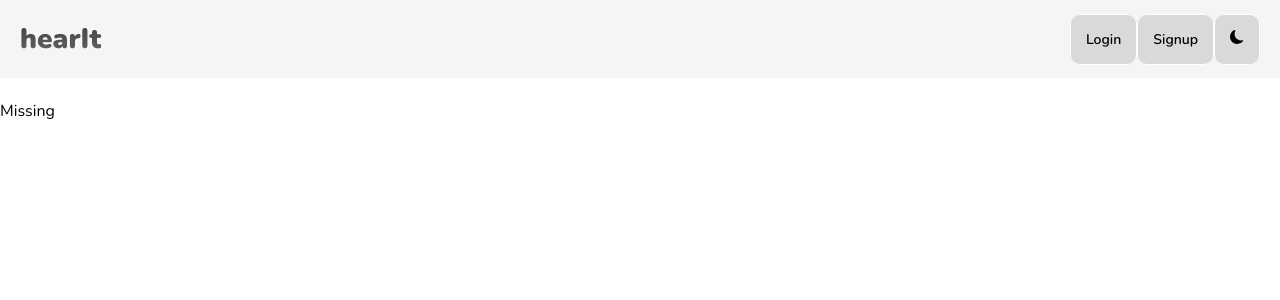
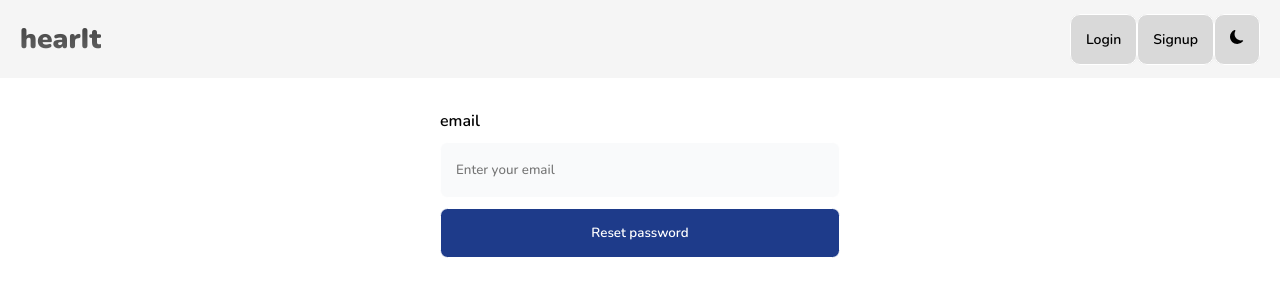
Before and after one commit to me-ayush/hearIt, a React (Create React App) app: page /forgot-password in a window 1280 px wide. Shown: the top 300 px of the page. Built offline with nearby package versions, Linux system fonts and the light colour scheme.

Commit message:
add forgotpassword

```diff
--- a/src/Components/Login/Login.jsx
+++ b/src/Components/Login/Login.jsx
@@ -4,7 +4,7 @@ import Form from "../Form/Form";
 import SubmitButton from "./../Button/SubmitButton";
 import Error from "./../Error/Error";
 import { login } from "../../Services/authService";
-import { useNavigate } from "react-router-dom";
+import { Link, useNavigate } from "react-router-dom";
 
 const Login = () => {
     const [email, setEmail] = useState("");
--- /dev/null
+++ b/src/Components/PasswordForm/Form.jsx
@@ -0,0 +1,24 @@
+import { useState } from "react";
+import Form from "../Form/Form";
+import FormInput from "../InputField/FormInput";
+import SubmitButton from "./../Button/SubmitButton";
+
+const PasswordForm = () => {
+    const [email, setEmail] = useState("");
+
+    return (
+        <Form>
+            <FormInput
+                id="forgot-password"
+                text="email"
+                type="text"
+                placeholder="Enter your email"
+                value={email}
+                changeHandler={setEmail}
+            />
+            <SubmitButton type="submit" text="Reset password"/>
+        </Form>
+    );
+};
+
+export default PasswordForm;
--- /dev/null
+++ b/src/Pages/AuthPages/ForgotPassword.js
@@ -0,0 +1,12 @@
+import PasswordForm from "../../Components/PasswordForm/Form.jsx";
+import styles from "./auth.module.css";
+
+const ForgotPassword = () => {
+    return (
+        <div className={styles.auth}>
+            <PasswordForm />
+        </div>
+    );
+};
+
+export default ForgotPassword;
--- a/src/Pages/AuthPages/Login.js
+++ b/src/Pages/AuthPages/Login.js
@@ -14,6 +14,11 @@ const Login = () => {
             </div>
             <div className={styles.auth__footer}>
                 <p>
+                    Forgot Password?
+                    <Link to="/forgot-password"> click here</Link>
+                </p>
+
+                <p>
                     Don't have an account? <Link to="/signup">create one</Link>
                 </p>
             </div>
--- a/src/Pages/AuthPages/auth.module.css
+++ b/src/Pages/AuthPages/auth.module.css
@@ -24,6 +24,10 @@
     text-align: center;
 }
 
+.auth__footer p {
+    margin: 10px;
+}
+
 .auth__footer a {
     font-weight: 600;
     color: var(--button-color);
--- a/src/Router.js
+++ b/src/Router.js
@@ -4,6 +4,7 @@ import Signup from "./Pages/AuthPages/Signup";
 import Login from "./Pages/AuthPages/Login";
 import Home from "./Pages/HomePage/Home";
 import PrivateRoute from "./Utils/PrivateRoute";
+import ForgotPassword from "./Pages/AuthPages/ForgotPassword";
 
 const Router = () => {
     return (
@@ -13,6 +14,7 @@ const Router = () => {
             </Route>
             <Route path="/login" element={<Login />} />
             <Route path="/signup" element={<Signup />} />
+            <Route path="/forgot-password" element={<ForgotPassword />} />
             <Route path="*" element={<Missing />} />
         </Routes>
     );
```
Also changed, not shown: 1 other file (tests, documents, lock files or other folders).
